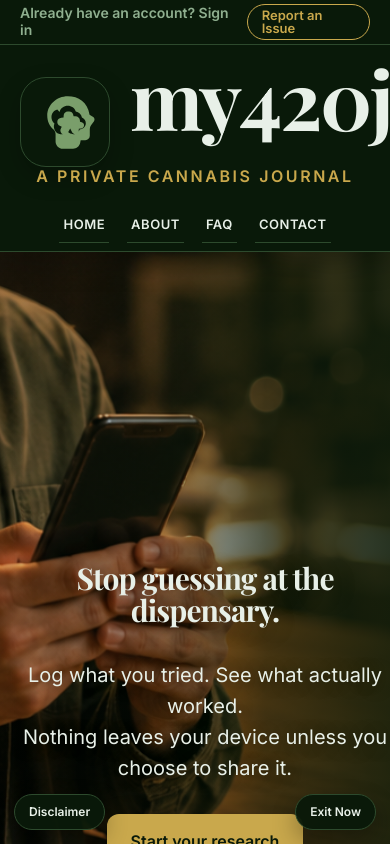
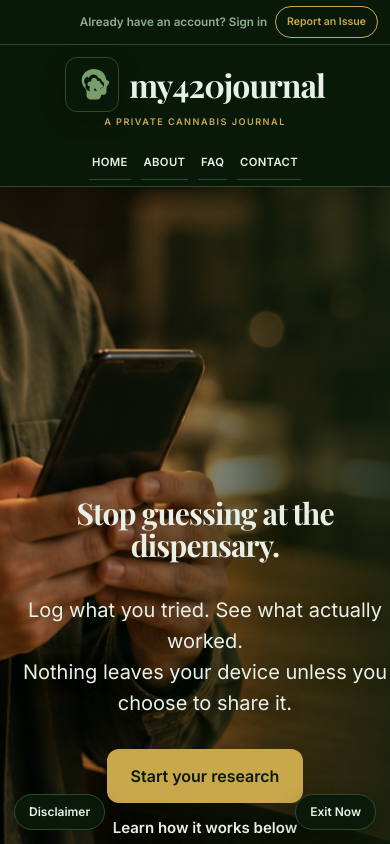
Before and after one commit to casevoiceai/my420journal-app, a React (Vite) app: page / in a window 390 px wide. Shown: the top 844 px of the page. Built offline with nearby package versions, Linux system fonts and the light colour scheme.

Commit message:
Fix marketing header JSX and mobile responsiveness

```diff
--- a/src/marketing/MarketingLayout.jsx
+++ b/src/marketing/MarketingLayout.jsx
@@ -1,4 +1,4 @@
-import { useState } from 'react'
+import { useEffect, useRef, useState } from 'react'
 import { Link } from 'react-router-dom'
 import { marketingFonts, marketingPage, marketingPalette as S } from './marketingStyles'
 
@@ -13,6 +13,26 @@ const sectionTabs = [
 
 export default function MarketingLayout({ children }) {
   const [showDisclaimer, setShowDisclaimer] = useState(false)
+  const headerRef = useRef(null)
+
+  useEffect(() => {
+    const headerEl = headerRef.current
+    if (!headerEl) return
+
+    function updateHeaderHeight() {
+      document.documentElement.style.setProperty('--header-height', `${headerEl.offsetHeight}px`)
+    }
+
+    updateHeaderHeight()
+    const observer = new ResizeObserver(updateHeaderHeight)
+    observer.observe(headerEl)
+    window.addEventListener('resize', updateHeaderHeight)
+
+    return () => {
+      observer.disconnect()
+      window.removeEventListener('resize', updateHeaderHeight)
+    }
+  }, [])
 
   function exitNow() {
     window.location.assign('https://www.google.com')
@@ -27,7 +47,7 @@ export default function MarketingLayout({ children }) {
       display: 'flex',
       flexDirection: 'column',
     }}>
-      <header style={{
+      <header ref={headerRef} style={{
         borderBottom: `1px solid ${S.border}`,
         backgroundColor: 'rgba(10,26,10,0.98)',
         position: 'fixed',
@@ -37,18 +57,17 @@ export default function MarketingLayout({ children }) {
         zIndex: 70,
         boxShadow: '0 10px 28px rgba(0,0,0,0.22)',
       }}>
-        <div style={{
-          borderBottom: `1px solid ${S.border}`,
-        }}>
+        <div style={{ borderBottom: `1px solid ${S.border}` }}>
           <nav style={{
             maxWidth: marketingPage.maxWidth,
-            height: '44px',
             margin: '0 auto',
-            padding: '6px 20px',
+            padding: '6px 12px',
+            minHeight: '44px',
             display: 'flex',
             alignItems: 'center',
             justifyContent: 'flex-end',
-            gap: '12px',
+            gap: '8px',
+            flexWrap: 'wrap',
             boxSizing: 'border-box',
           }}>
             <Link
@@ -56,9 +75,10 @@ export default function MarketingLayout({ children }) {
               style={{
                 color: S.textSecondary,
                 textDecoration: 'none',
-                fontSize: '14px',
+                fontSize: 'clamp(11px, 3vw, 14px)',
                 fontWeight: 600,
                 lineHeight: 1.2,
+                textAlign: 'right',
               }}
             >
               Already have an account? Sign in
@@ -66,18 +86,19 @@ export default function MarketingLayout({ children }) {
             <a
               href="/#contact"
               style={{
-                minHeight: '36px',
+                minHeight: '32px',
                 display: 'inline-flex',
                 alignItems: 'center',
                 justifyContent: 'center',
-                padding: '0 14px',
+                padding: '0 11px',
                 border: `1px solid ${S.gold}`,
                 borderRadius: '9999px',
                 color: S.gold,
                 textDecoration: 'none',
-                fontSize: '13px',
+                fontSize: 'clamp(10px, 2.7vw, 13px)',
                 fontWeight: 800,
                 lineHeight: 1,
+                whiteSpace: 'nowrap',
               }}
             >
               Report an Issue
@@ -86,40 +107,35 @@ export default function MarketingLayout({ children }) {
         </div>
 
         <div style={{
-          position: 'relative',
           width: '100%',
           maxWidth: marketingPage.maxWidth,
-          height: '154px',
           margin: '0 auto',
-          padding: '22px 20px',
+          padding: 'clamp(12px, 3vw, 22px) 12px',
           display: 'flex',
+          flexDirection: 'column',
           alignItems: 'center',
-          justifyContent: 'center',
+          gap: 'clamp(5px, 1.4vw, 9px)',
           boxSizing: 'border-box',
+          overflow: 'hidden',
         }}>
           <Link
             to="/"
             style={{
-              display: 'inline-flex',
+              width: '100%',
+              display: 'flex',
               alignItems: 'center',
               justifyContent: 'center',
-              gap: '20px',
+              gap: 'clamp(8px, 2.5vw, 20px)',
               color: S.textPrimary,
               textDecoration: 'none',
-              maxWidth: '100%',
-              margin: '0 auto',
+              minWidth: 0,
             }}
           >
             <HeaderBrainMark />
             <span style={{
-              display: 'inline-flex',
-              flexDirection: 'column',
               minWidth: 0,
-              paddingBottom: '50px',
-            }}>
-              <span style={{
               fontFamily: marketingFonts.playfair,
-                fontSize: '81px',
+              fontSize: 'clamp(27px, 8.2vw, 81px)',
               lineHeight: 0.92,
               fontWeight: 700,
               letterSpacing: '-0.03em',
@@ -127,19 +143,15 @@ export default function MarketingLayout({ children }) {
             }}>
               my420journal
             </span>
-            </span>
           </Link>
           <span style={{
-            position: 'absolute',
-            left: '50%',
-            bottom: '15px',
-            transform: 'translateX(-50%)',
+            maxWidth: '100%',
             color: S.gold,
             fontFamily: marketingFonts.inter,
-            fontSize: '16px',
-            lineHeight: 1,
+            fontSize: 'clamp(8px, 2.35vw, 16px)',
+            lineHeight: 1.15,
             fontWeight: 800,
-            letterSpacing: '0.16em',
+            letterSpacing: 'clamp(0.08em, 0.5vw, 0.16em)',
             textAlign: 'center',
             textTransform: 'uppercase',
             whiteSpace: 'nowrap',
@@ -153,29 +165,26 @@ export default function MarketingLayout({ children }) {
           style={{
             width: '100%',
             maxWidth: marketingPage.maxWidth,
-            height: '52px',
             margin: '0 auto',
-            padding: '8px 20px',
+            padding: '6px 10px',
+            minHeight: '44px',
             display: 'flex',
             alignItems: 'center',
             justifyContent: 'center',
-            gap: '18px',
+            gap: 'clamp(6px, 2.5vw, 18px)',
+            flexWrap: 'nowrap',
             boxSizing: 'border-box',
           }}
         >
           {sectionTabs.map((item) => (
-            <a
-              key={item.href}
-              href={item.href}
-              style={sectionTabStyle}
-            >
+            <a key={item.href} href={item.href} style={sectionTabStyle}>
               {item.label}
             </a>
           ))}
         </nav>
       </header>
 
-      <main style={{ flex: 1, paddingTop: '252px' }}>
+      <main style={{ flex: 1, paddingTop: 'var(--header-height, 220px)' }}>
         {children}
       </main>
 
@@ -221,32 +230,14 @@ export default function MarketingLayout({ children }) {
         </div>
       </footer>
 
-      <div style={{
-        position: 'fixed',
-        left: '14px',
-        bottom: '14px',
-        zIndex: 85,
-      }}>
-        <button
-          type="button"
-          onClick={() => setShowDisclaimer(true)}
-          style={cornerButtonStyle}
-        >
+      <div style={{ position: 'fixed', left: '14px', bottom: '14px', zIndex: 85 }}>
+        <button type="button" onClick={() => setShowDisclaimer(true)} style={cornerButtonStyle}>
           Disclaimer
         </button>
       </div>
 
-      <div style={{
-        position: 'fixed',
-        right: '14px',
-        bottom: '14px',
-        zIndex: 85,
-      }}>
-        <button
-          type="button"
-          onClick={exitNow}
-          style={cornerButtonStyle}
-        >
+      <div style={{ position: 'fixed', right: '14px', bottom: '14px', zIndex: 85 }}>
+        <button type="button" onClick={exitNow} style={cornerButtonStyle}>
           Exit Now
         </button>
       </div>
@@ -323,9 +314,9 @@ export default function MarketingLayout({ children }) {
 function HeaderBrainMark() {
   return (
     <span style={{
-      width: '90px',
-      height: '90px',
-      borderRadius: '26px',
+      width: 'clamp(48px, 14vw, 90px)',
+      height: 'clamp(48px, 14vw, 90px)',
+      borderRadius: '22%',
       border: `1px solid ${S.border}`,
       backgroundColor: 'rgba(10,26,10,0.72)',
       display: 'inline-flex',
@@ -335,8 +326,8 @@ function HeaderBrainMark() {
       boxShadow: '0 10px 24px rgba(0,0,0,0.24)',
     }}>
       <svg
-        width="73"
-        height="73"
+        width="81%"
+        height="81%"
         viewBox="0 0 64 64"
         aria-hidden="true"
         focusable="false"
@@ -365,15 +356,7 @@ function FooterColumn({ heading, lines }) {
         {heading}
       </h2>
       {lines.map((line) => (
-        <p
-          key={line}
-          style={{
-            margin: '0 0 8px 0',
-            color: S.textSecondary,
-            fontSize: '14px',
-            lineHeight: 1.6,
-          }}
-        >
+        <p key={line} style={{ margin: '0 0 8px 0', color: S.textSecondary, fontSize: '14px', lineHeight: 1.6 }}>
           {line}
         </p>
       ))}
@@ -384,12 +367,13 @@ function FooterColumn({ heading, lines }) {
 const sectionTabStyle = {
   color: S.textPrimary,
   textDecoration: 'none',
-  fontSize: '13px',
+  fontSize: 'clamp(10px, 2.9vw, 13px)',
   fontWeight: 800,
-  letterSpacing: '0.04em',
+  letterSpacing: '0.03em',
   textTransform: 'uppercase',
-  padding: '8px 4px',
+  padding: '8px 3px',
   borderBottom: `1px solid ${S.border}`,
+  whiteSpace: 'nowrap',
 }
 
 const cornerButtonStyle = {
```
Lines whose indentation alone changed are shown as unchanged.
